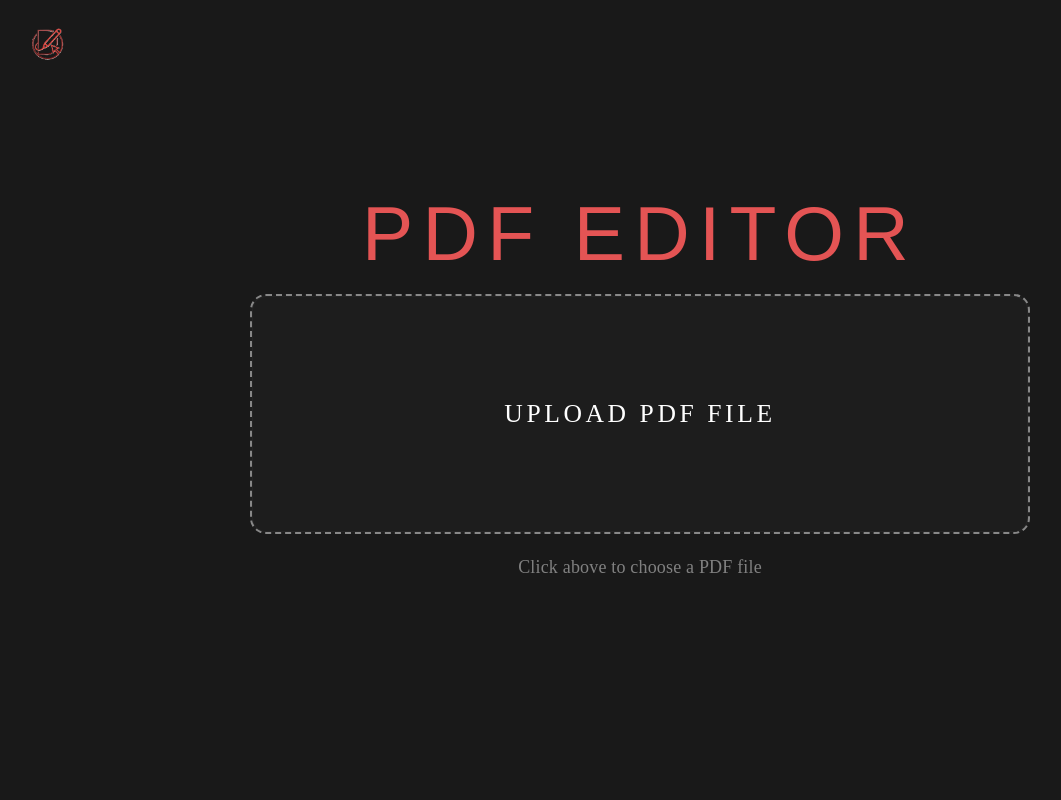
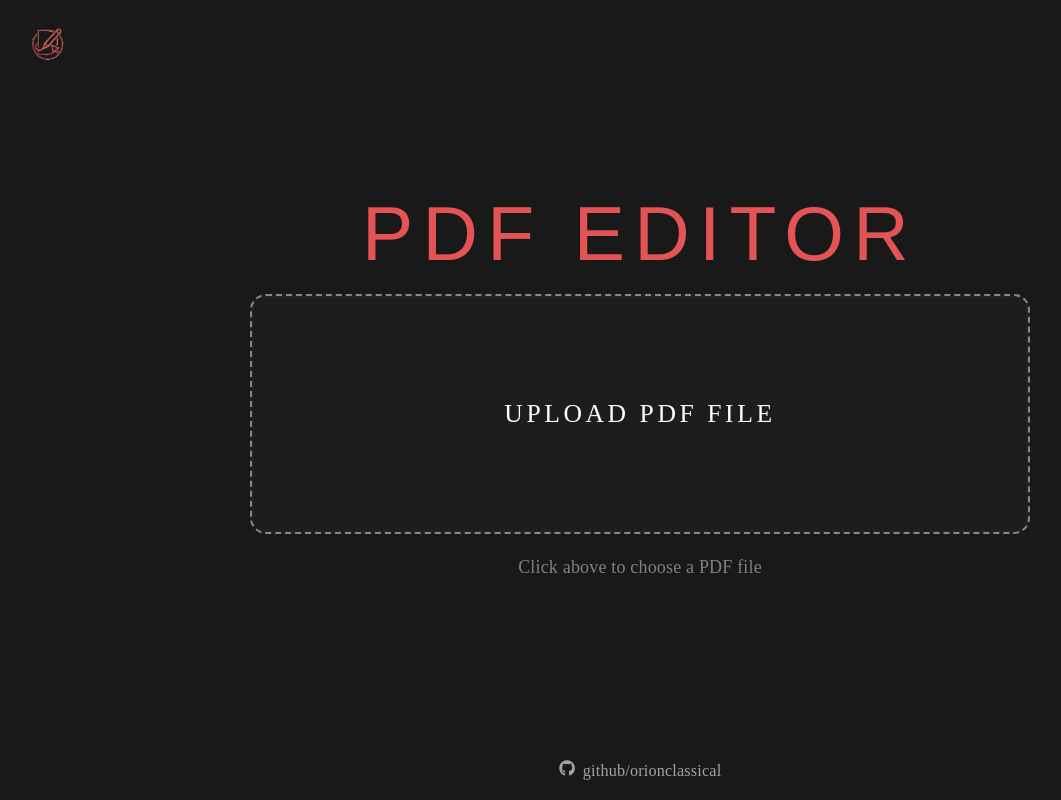
Before and after one commit to orionclassical/PDFEditor, a React (Vite) app: page / in a window 1280 px wide. Shown: the whole page, without its empty margins (0-1061 px from the left). Built offline with nearby package versions, Linux system fonts and the light colour scheme; a web font is replaced by a local one.

Commit message:
Fix: polish Home page

```diff
--- a/package.json
+++ b/package.json
@@ -17,6 +17,7 @@
     "pdfjs-dist": "^6.0.227",
     "react": "^19.2.6",
     "react-dom": "^19.2.6",
+    "react-icons": "^5.6.0",
     "tailwindcss": "^4.3.0"
   },
   "devDependencies": {
--- a/src/Home.tsx
+++ b/src/Home.tsx
@@ -2,6 +2,7 @@ import { useEffect, useRef, useState, type ChangeEvent } from 'react'
 import logo from './assets/img/PDFEditor_logo.png'
 import EditPage from './Edit'
 import './assets/styles/Home.css'
+import { FaGithub } from "react-icons/fa";
 
 function Home() {
   const [selectedFile, setSelectedFile] = useState<File | null>(null)
@@ -82,6 +83,15 @@ function Home() {
         )}
       </main>
 
+      <div className="dev">
+        <p>
+          <a href="https://github.com/orionclassical" className="link" target="_blank" rel="noopener noreferrer">
+            <FaGithub style={{ marginRight: "8px" }} />
+            github/orionclassical
+          </a>
+        </p>
+      </div>
+
       {isLoading && (
         <div className="loading-overlay" role="status" aria-live="polite">
           <div className="loading-card">
--- a/src/assets/styles/Home.css
+++ b/src/assets/styles/Home.css
@@ -34,8 +34,25 @@ body {
   position: relative;
   padding: 40px 24px;
   box-sizing: border-box;
+  flex-direction: column;
 }
 
+.dev{
+  position: absolute;
+  bottom: 16px;
+}
+
+.link{
+  font-size: 0.9rem;
+  color: rgba(255, 255, 255, 0.6);
+  text-align: center;
+  text-decoration: none;
+  transition: background 0.3s ease, color 0.3s ease;
+}
+
+.link:hover{
+  color: #FFFFFF;
+}
 .brand {
   position: absolute;
   top: 24px;
```
Also changed, not shown: 1 other file (tests, documents, lock files or other folders).
